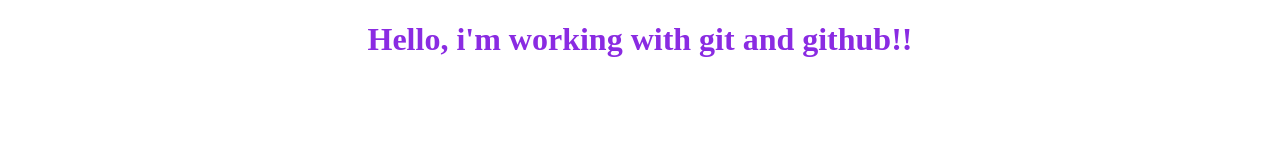
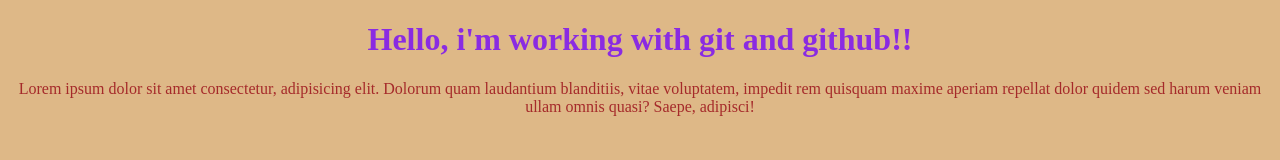
Before and after one commit to Christian1315/request, a plain HTML site: page index.html in a window 1280 px wide. Drawn offline with Linux system fonts and the light colour scheme.

Commit message:
plus de propriété css

```diff
--- a/index.html
+++ b/index.html
@@ -11,10 +11,20 @@
         color: blueviolet;
         text-align: center;
     }
+
+    .paragraphe {
+        color: brown;
+        text-align: center;
+    }
+
+    body {
+        background-color: burlywood;
+    }
 </style>
 
 <body>
     <h1 class="title">Hello, i'm working with git and github!!</h1>
+    <p class="paragraphe">Lorem ipsum dolor sit amet consectetur, adipisicing elit. Dolorum quam laudantium blanditiis, vitae voluptatem, impedit rem quisquam maxime aperiam repellat dolor quidem sed harum veniam ullam omnis quasi? Saepe, adipisci!</p>
 </body>
 
 </html>
```
